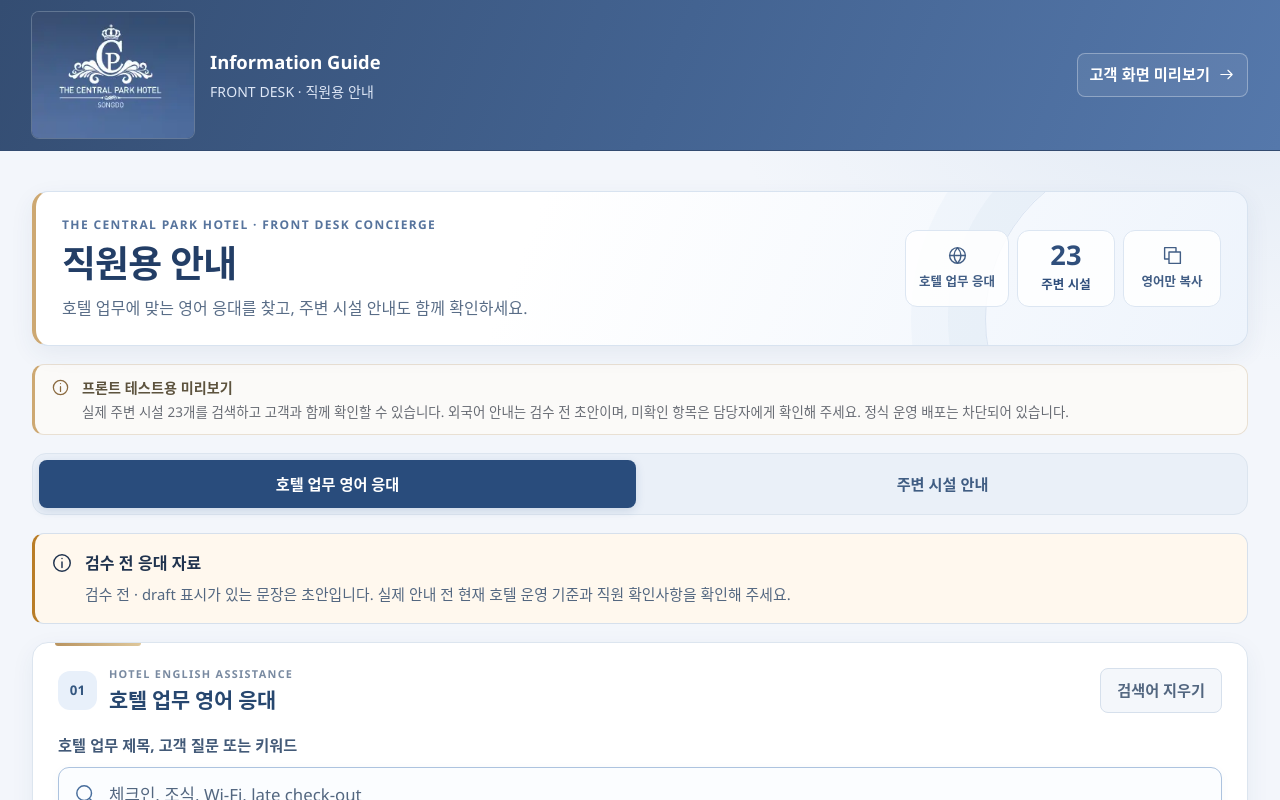
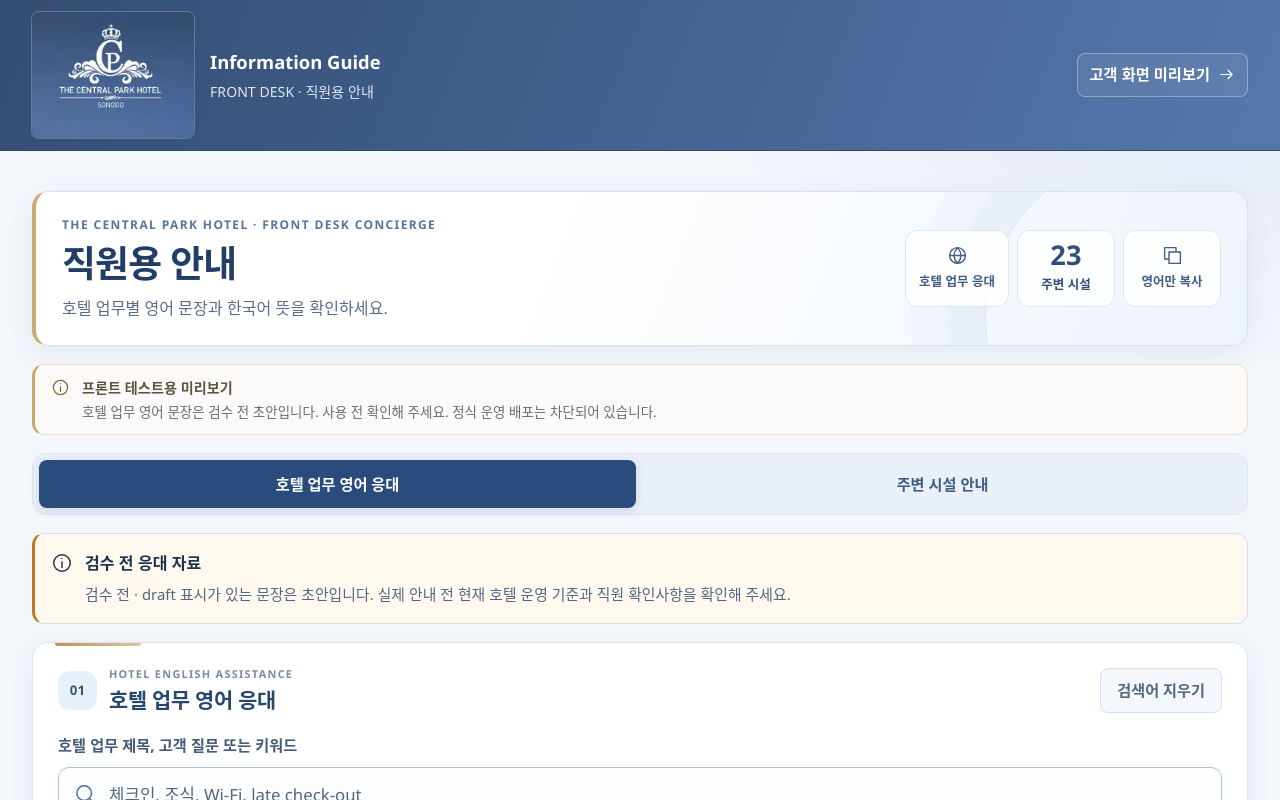
Before and after one commit to unispace1357-blip/CPH-INFORMATION-PROGRAM, a React (Vite) app: page /staff in a window 1280 px wide. Shown: the top 800 px of the page. Built offline with nearby package versions, Linux system fonts and the light colour scheme.

Commit message:
copy: focus staff introduction on hotel English replies

```diff
--- a/scripts/ui-smoke.cjs
+++ b/scripts/ui-smoke.cjs
@@ -176,7 +176,7 @@ async function mapPopup(page, link, url) {
     assert.equal(await staff.locator('.staff-intro').count(), 1);
     assert.equal(await staff.locator('.staff-release-details').count(), publicTest ? 1 : 0);
     assert.equal(await staff.locator('#staff-facilities-panel .staff-category-grid .category-card').count(), 1 + 9);
-    assert.ok(await staff.getByText(publicTest ? 'Information is being collected and verified.' : '프론트 테스트용 미리보기', { exact: true }).isVisible());
+    assert.ok(await staff.getByText(publicTest ? '호텔 업무 영어 응대 안내' : '프론트 테스트용 미리보기', { exact: true }).isVisible());
     assert.equal(await staff.locator('#staff-facilities-panel .staff-category-grid').getByRole('button', { name: 'ATM', exact: true }).count(), 0);
     for (const item of visible) {
       await staff.locator('#staff-facilities-panel .staff-category-grid').getByRole('button', { name: '전체', exact: true }).click();
--- a/src/pages/staff/StaffPage.tsx
+++ b/src/pages/staff/StaffPage.tsx
@@ -62,23 +62,23 @@ export function StaffPage() {
   return (
     <div className="staff-page">
       <section className="staff-intro" aria-label="프론트 안내 대시보드">
-        <PageHeader eyebrow="THE CENTRAL PARK HOTEL · FRONT DESK CONCIERGE" title="직원용 안내" description="호텔 업무에 맞는 영어 응대를 찾고, 주변 시설 안내도 함께 확인하세요."
+        <PageHeader eyebrow="THE CENTRAL PARK HOTEL · FRONT DESK CONCIERGE" title="직원용 안내" description="호텔 업무별 영어 문장과 한국어 뜻을 확인하세요."
           actions={<div className="staff-intro-stats" aria-label="직원 안내 기능">
             <span className="staff-stat"><Icon name="globe" size={21} /><span>호텔 업무 응대</span></span>
             <span className="staff-stat staff-stat--count"><strong>{dataset ? dataset.facilities.filter(item => item.isPublished).length : '—'}</strong><span>주변 시설</span></span>
             <span className="staff-stat"><Icon name="copy" size={21} /><span>영어만 복사</span></span>
           </div>} />
       </section>
-      {dataset?.dataStatus === 'demo' && <div className="staff-release-notice"><InformationNotice title={import.meta.env.MODE === 'public-test' ? 'Information is being collected and verified.' : '프론트 테스트용 미리보기'} tone="warning">
+      {dataset?.dataStatus === 'demo' && <div className="staff-release-notice"><InformationNotice title={import.meta.env.MODE === 'public-test' ? '호텔 업무 영어 응대 안내' : '프론트 테스트용 미리보기'} tone="warning">
         {import.meta.env.MODE === 'public-test' ? <>
-          <p>주변 시설과 영어 안내 정보를 수집·검증 중입니다. 방문 전 최신 정보를 확인해 주세요.</p>
+          <p>필요한 영어 문장을 검색·복사하세요. 검수 전 문구는 사용 전 확인해 주세요.</p>
           <details className="staff-release-details">
             <summary>업데이트 계획 및 저작권 안내</summary>
             <p>현재 주변 시설 정보와 영어 안내 문구를 수집·검증하며 프로그램을 개선하고 있습니다. 아직 초기 단계이지만, 지속적인 업데이트를 통해 실제 프론트 업무에 도움이 되는 완성도 높은 프로그램으로 발전시키겠습니다.</p>
             <p>수록된 안내 정보는 변경될 수 있으므로 이용 전 확인해 주세요.</p>
             <p>© 2026 Antonio. All rights reserved. 본 프로그램의 저작권은 Antonio에게 있으며, 사전 허가 없는 복제·재배포 및 도용을 금합니다.</p>
           </details>
-        </> : <>실제 주변 시설 {dataset.facilities.length}개를 검색하고 고객과 함께 확인할 수 있습니다. 외국어 안내는 검수 전 초안이며, 미확인 항목은 담당자에게 확인해 주세요. 정식 운영 배포는 차단되어 있습니다.</>}
+        </> : <>호텔 업무 영어 문장은 검수 전 초안입니다. 사용 전 확인해 주세요. 정식 운영 배포는 차단되어 있습니다.</>}
       </InformationNotice></div>}
       {dataset?.dataStatus === 'production' && <InformationNotice title="안내 정보 확인">정보 확인일과 미확인 항목을 확인하고, 방문 전 영업시간 등 변동 사항을 확인해 주세요.</InformationNotice>}
       <div className="staff-guide-tabs" role="tablist" aria-label="직원 안내 업무" onKeyDown={handleTabKey}>
```
Also changed, not shown: 1 other file (tests, documents, lock files or other folders).
